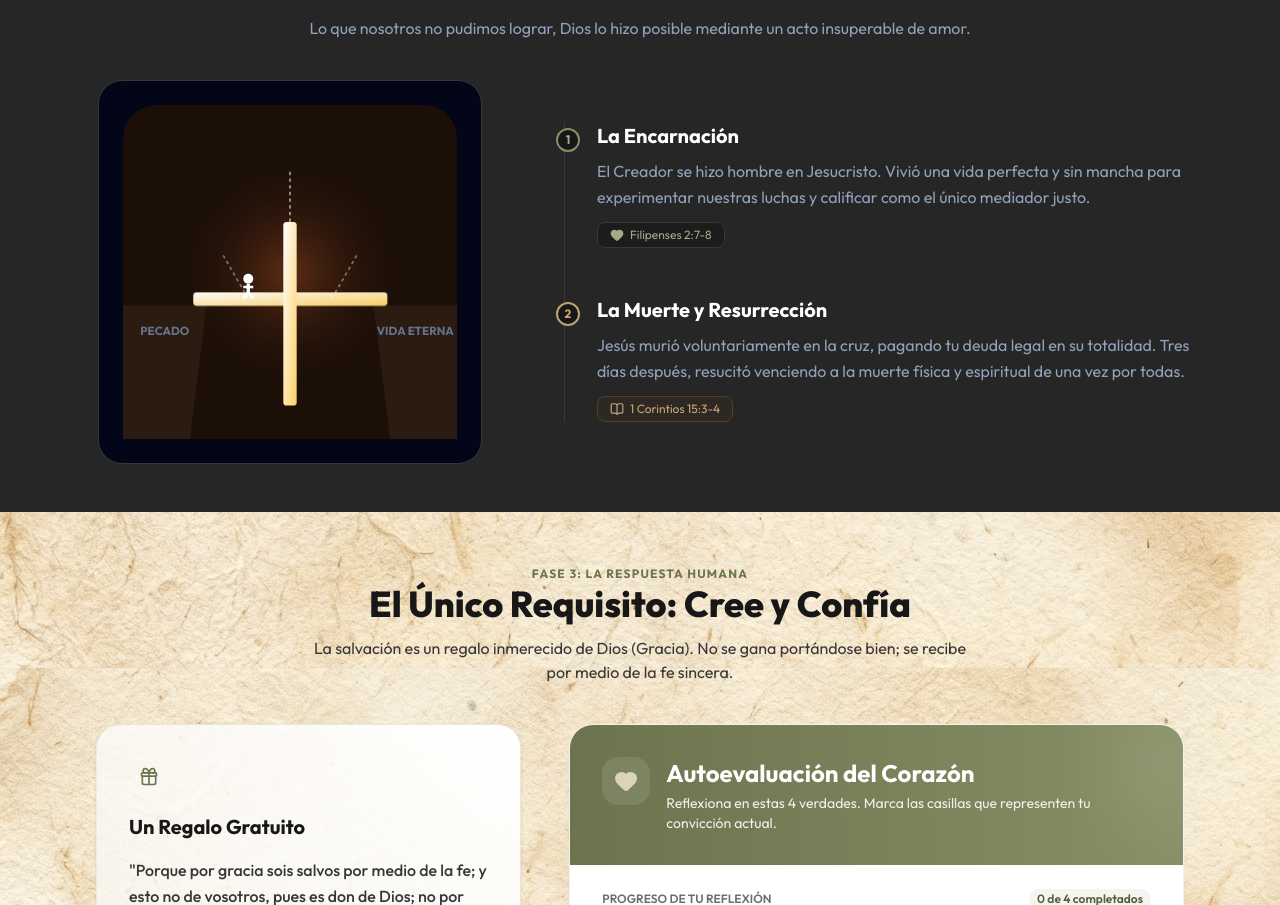
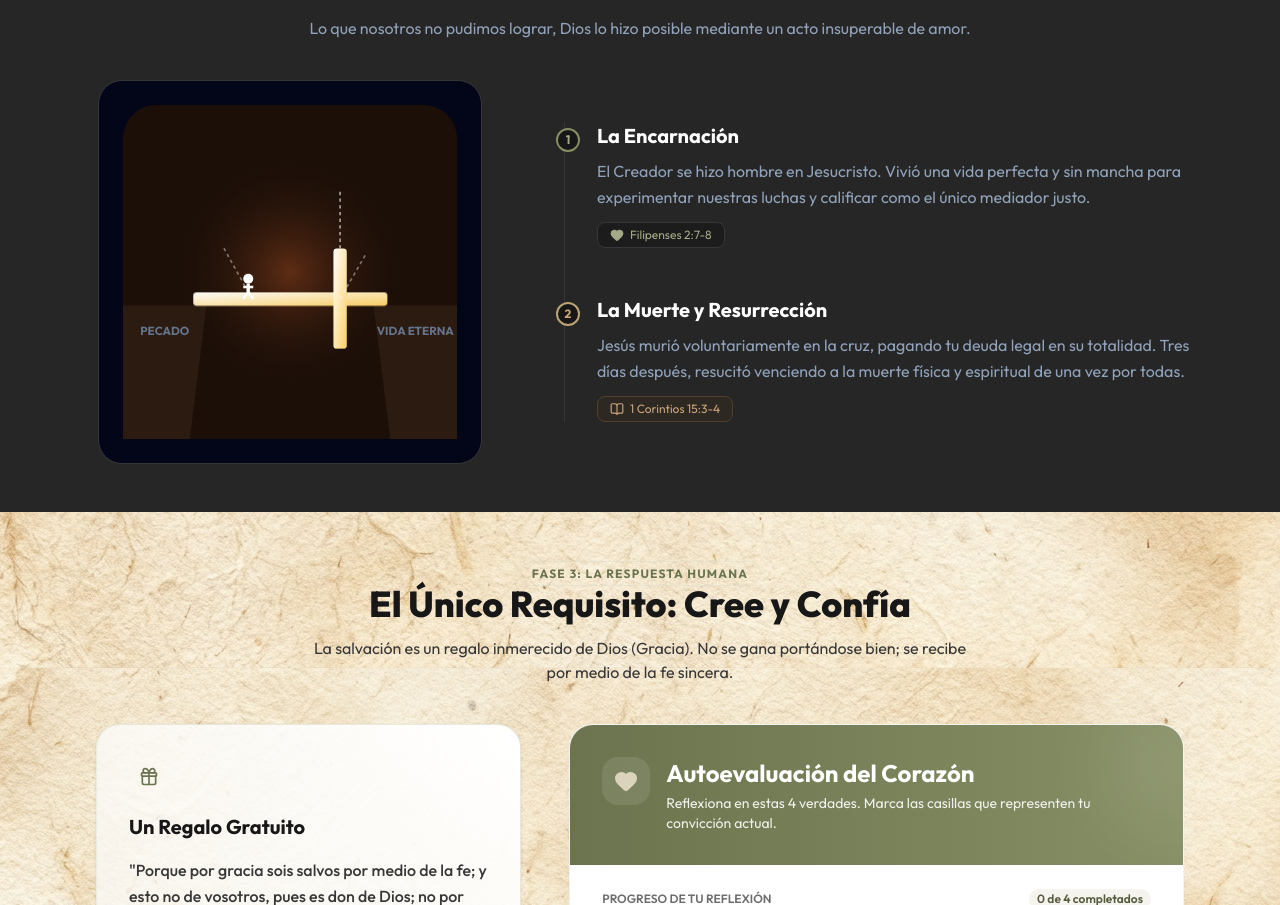
Before and after one commit to elizabeth29lee-lab/iglesia-manantial, a React (Vite) app: page / in a window 1280 px wide. Shown: the part 1636-2541 px from the top of the page. Built offline with nearby package versions, Linux system fonts and the light colour scheme.

Commit message:
Rotate Cross to lie down horizontally to the right as a bridge in Section 2 SVG

```diff
--- a/src/App.jsx
+++ b/src/App.jsx
@@ -275,16 +275,16 @@ export default function App() {
                   <path d="M 0 120 L 50 120 L 40 200 L 0 200 Z" fill="#2c1b10" />
                   <path d="M 150 120 L 200 120 L 200 200 L 160 200 Z" fill="#2c1b10" />
 
-                  {/* Cross Bridge spanning cliffs */}
-                  {/* Horiz bar */}
+                  {/* Main horizontal beam (long post of the cross lying down) */}
                   <rect x="42" y="112" width="116" height="8" rx="2" fill="url(#crossGlow)" className="animate-pulse-subtle" />
-                  {/* Vert post (stretched to form a Latin Cross) */}
-                  <rect x="96" y="70" width="8" height="110" rx="2" fill="url(#crossGlow)" />
+
+                  {/* Vertical crossbar (lying down to the right, positioned close to the right cliff) */}
+                  <rect x="126" y="86" width="8" height="60" rx="2" fill="url(#crossGlow)" />
 
                   {/* Light beams */}
-                  <line x1="100" y1="70" x2="100" y2="40" stroke="#fff" strokeWidth="1" strokeDasharray="2,2" opacity="0.6" />
-                  <line x1="75" y1="116" x2="60" y2="90" stroke="#fff" strokeWidth="1" strokeDasharray="2,2" opacity="0.4" />
-                  <line x1="125" y1="116" x2="140" y2="90" stroke="#fff" strokeWidth="1" strokeDasharray="2,2" opacity="0.4" />
+                  <line x1="130" y1="86" x2="130" y2="50" stroke="#fff" strokeWidth="1" strokeDasharray="2,2" opacity="0.6" />
+                  <line x1="75" y1="112" x2="60" y2="85" stroke="#fff" strokeWidth="1" strokeDasharray="2,2" opacity="0.4" />
+                  <line x1="130" y1="116" x2="145" y2="90" stroke="#fff" strokeWidth="1" strokeDasharray="2,2" opacity="0.4" />
 
                   {/* Human walking on the Cross */}
                   <circle cx="75" cy="104" r="3" fill="#fff" />
```
